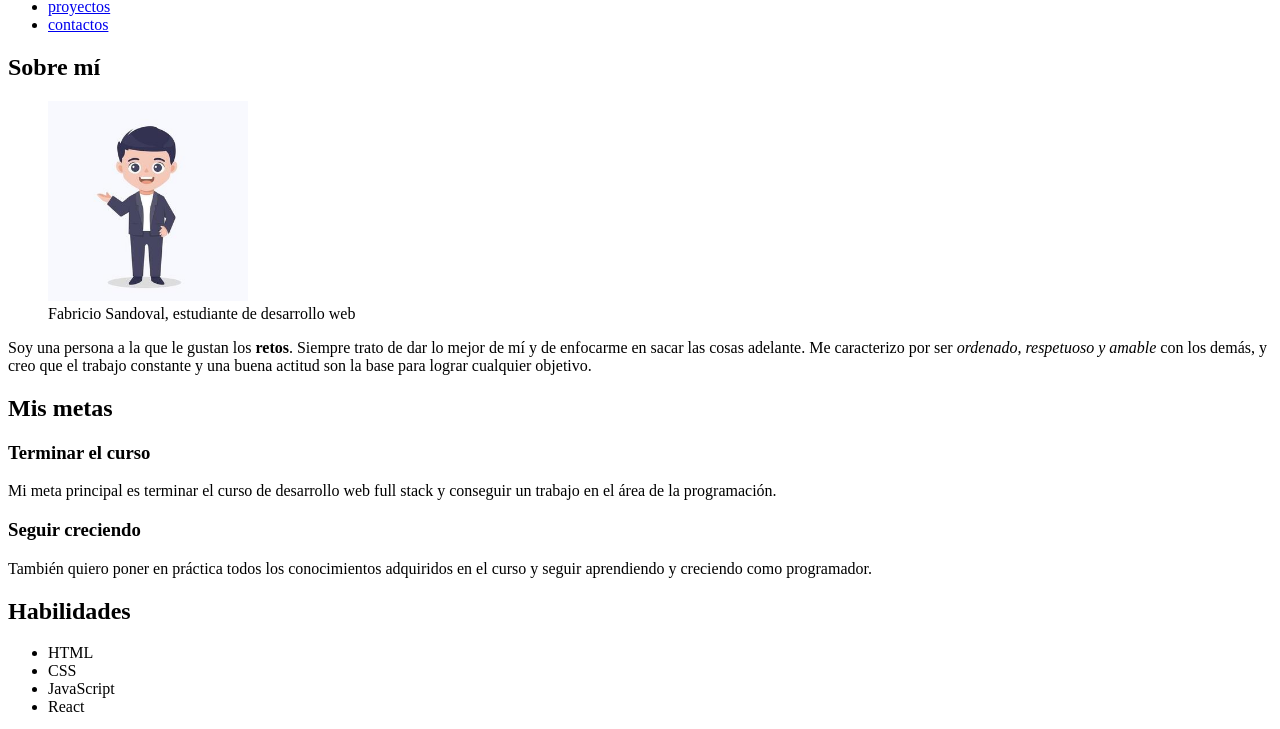
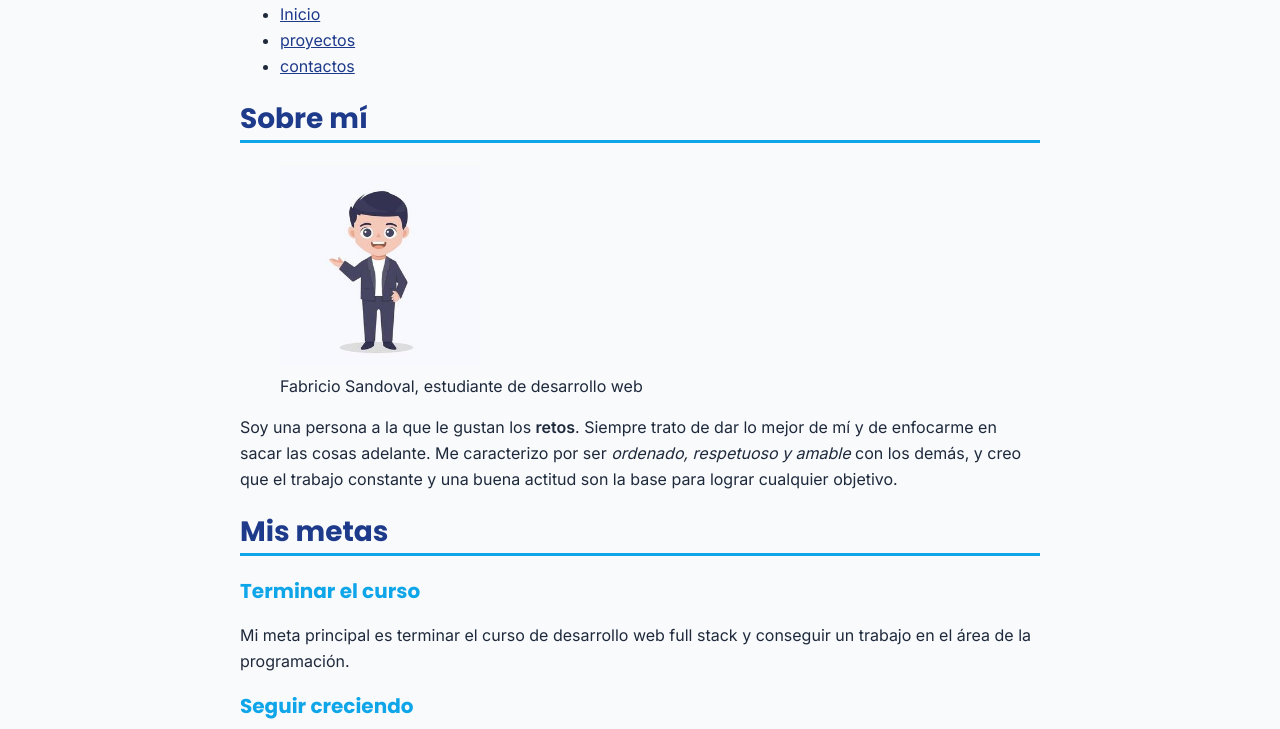
Before and after one commit to f99-21/Bitacora-fullstack, a plain HTML site: page index.html in a window 1280 px wide. Shown: the part 134-863 px from the top of the page. Drawn offline with Linux system fonts and the light colour scheme.

Commit message:
Agrega hoja de estilos con paleta y tipografía

```diff
--- /dev/null
+++ b/CSS/estilos.css
@@ -0,0 +1,71 @@
+:root {
+    --color-primario: #1e3a8a;
+    --color-secundario: #0ea5e9;
+    --color-fondo: #f8fafc;
+    --color-texto: #1e293b;
+    --color-acento: #f59e0b;
+
+    --fuente-titulo: 'Poppins', sans-serif;
+    --funte-texto: 'Inter', sans-serif;
+
+}
+/*cuerpo de la pagia*/
+body {
+    font-family: var(--funte-texto);
+    background-color: var(--color-fondo);
+    color: var(--color-texto);
+    line-height: 1.6;
+    margin: 0 auto;
+    padding: 1rem 1.5rem;
+    max-width: 800px;
+}
+/*encabezados*/
+h1, h2, h3 {
+  font-family: var(--fuente-titulo);
+  line-height: 1.2;
+}
+
+h1 {
+    color: var(--color-primario);
+    font-size: 2.5rem;
+    margin-bottom: 0.25rem;
+
+}
+
+h2 {
+    color: var(--color-primario);
+    font-size: 1.75rem;
+    border-bottom: 3px solid var(--color-secundario);
+    padding-bottom: 0.25rem;
+}
+
+h3 {
+    color: var(--color-secundario);
+    font-size: 1.25rem;
+
+}
+/*parrafos*/
+p {
+    font-size: 1rem;
+    margin: 0 0 1rem;
+}
+
+/*enlaces*/
+a {
+    color: var(--color-primario);
+    text-decoration: underline;
+}
+
+a:hover {
+    color: var(--color-acento);
+    text-decoration: none;
+}
+/*clase reutilizable */
+.destacado {
+    background-color: var(--color-acento);
+    color: var(--color-texto);
+    font-weight: 600;
+    padding: 0.5rem 1rem;
+    border-left: 6px solid var(--color-primario);
+    border-radius: 4px;
+}
--- a/index.html
+++ b/index.html
@@ -6,6 +6,12 @@
     <meta name="viewport" content="width=device-width, initial-scale=1.0">
     <title>Fabricio Sandoval</title>
 </head>
+<!--  Fuentes de Google Fonts -->
+<link rel="preconnect" href="https://fonts.googleapis.com">
+<link rel="preconnect" href="https://fonts.gstatic.com" crossorigin>
+<link href="https://fonts.googleapis.com/css2?family=Inter:wght@400;600&family=Poppins:wght@600;700&display=swap" rel="stylesheet">
+
+<link rel="stylesheet" href="CSS/estilos.css">
 
 <body>
     <!--  Encabezado -->
```
Also changed, not shown: contactos.html (+4 -0 lines), proyectos.html (+4 -0 lines).
